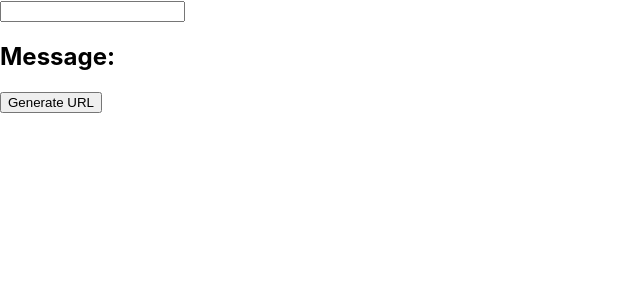
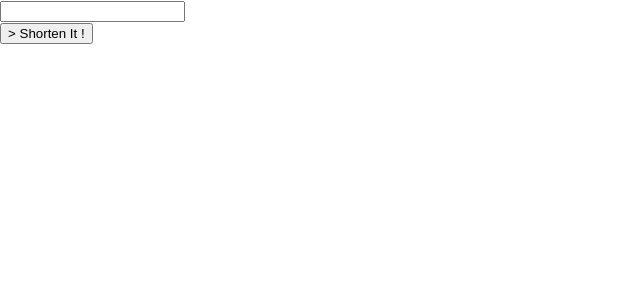
Before and after one commit to TeslaSeven7/url-shortener-v2, a React (Create React App) app: page / in a window 1280 px wide. Shown: the top 300 px of the page, without its empty margins (0-640 px from the left). Built offline with nearby package versions, Linux system fonts and the light colour scheme.

Commit message:
reworked the whole page. api fetch ok,  local storage set and get ok data persistence ok

```diff
--- a/src/App.js
+++ b/src/App.js
@@ -6,9 +6,10 @@ var longUrl;
 var yolo;
 var obj1= {}
 var regex= /((([A-Za-z]{3,9}:(?:\/\/)?)(?:[\-;:&=\+\$,\w]+@)?[A-Za-z0-9\.\-]+|(?:www\.|[\-;:&=\+\$,\w]+@)[A-Za-z0-9\.\-]+)((?:\/[\+~%\/\.\w\-_]*)?\??(?:[\-\+=&;%@\.\w_]*)#?(?:[\.\!\/\\\w]*))?)/
-var regexcomma= "([,])+"
+var regexcomma= "([,])+";
+
+
 export default function App() {
-
   const [message, setMessage] = useState('');
   const [messageTwo, setMessageTwo] = useState('');
   const [titleinput, setTitle] = useState('')
@@ -49,17 +50,12 @@ export default function App() {
         })
         .then((data) => {
           setData(data.result.full_short_link);
+
+        })
+        .finally(() => {
           localtab.push(data.result.full_short_link)
           allocateLocalStorage();
-
-
         })
-        .then(response => {
-          // handle the response
-        })
-
-
-
       }
       else{
         setMessageTwo('This is not a valid URL')
@@ -75,58 +71,31 @@ export default function App() {
     localtab.forEach((c) => {
       if (!uniquelocaltab.includes(c)) {
         uniquelocaltab.push(c);
-        localStorage.setItem("keys", uniquelocaltab);
+        localStorage.setItem("url", uniquelocaltab);
+        //console.log('include C')
+      }
+      else{
+        //console.log('not include C')
+
       }
     });
-    if(localStorage.getItem("keys").search(regexcomma)!= -1){
-      setLocalg(localStorage.getItem("keys").split(","))
-      //yolo = localStorage.getItem("keys").split(",");
+    if(localStorage.getItem("url").search(",")!= -1){
+      setMessageTwo('Here is your new URL')
+      return setLocalg(localStorage.getItem("url").split(","))
+      //console.log(typeof(localg))
+      // console.log(localg)
+
     }
     else{
-      setLocalg(localStorage.getItem("keys"))
-
-      //yolo = localStorage.getItem("keys")
+      setMessageTwo('Here is your new URL')
+      return setLocalg(localStorage.getItem("url"))
+      //console.log("1tem")
     }
     //obj1 = Object.assign({}, yolo);
-    setMessageTwo('Here is your new URL')
 
   }
 
-  //const [isSending, setIsSending] = useState(false);
 
-  // useEffect(() => {
-  //   if(isSending && typeof longUrl  !== "undefined"){
-  //     if (regex.test(titleinput)){
-  //       fetch(longUrl)
-  //       .then(data => {
-  //         if (data.ok) {
-  //           return data.json()
-  //         } else if(data.status === 400) {
-  //           return Promise.reject('error 400')
-  //         } else {
-  //           return Promise.reject('some other error: ' + data.status)
-  //         }
-  //       })
-  //       .then((data) => setData(data.result.full_short_link))
-  //       .then(() => setIsSending(false));
-  //       setMessageTwo('Here is your new URL')
-  //       setIsSending(false);
-  //       localindex++;
-  //     }
-  //     else{
-  //       setMessageTwo('This is not a valid URL')
-  //       setData('')
-  //     }
-
-  //   }
-  //   setIsSending(false);
-
-
-  // }, [isSending]);
-  // console.log(localindex)
-  // let localkey = localstore + localindex
-  // localStorage.setItem(localkey, data);
-  //<h3>{localStorage.getItem(localkey, data)}</h3>
   return (
     <>
     <div>
@@ -138,11 +107,19 @@ export default function App() {
     value={message}
     />
 
-    <h2>Message: {messageTwo}</h2>
+    <h2 onLoad={allocateLocalStorage}>Message: {messageTwo}</h2>
 
     </div>
     <button onClick={buttonCheck}>Generate URL</button>
-        <h2><a href={data} target="_blank">{localg}</a></h2>
-    </>
-    );
-  }
+    {Object.values(localg).map((value, index) => {
+        return (
+          <div key={index}>
+            <h2>{value}</h2>
+          </div>
+        );
+      })}
+
+      <h2><a href={data} target="_blank">{localg}</a></h2>
+      </>
+      );
+    }
--- a/src/Shortr.js
+++ b/src/Shortr.js
@@ -1,29 +1,92 @@
-import {useState} from 'react';
-const Fields = () => {
-    const [message, setMessage] = useState('');
+import { useState, useEffect } from "react";
+import Button from './buttonClick.js';
+import Input from './inputChange.js';
+const apiUrl = "https://api.shrtco.de/v2/shorten?url=";
+var longUrl;
+var shortLink;
+var inputUser;
+var v1;
+var shortLinkArr =[];
+var shortLinkList = [];
+var uniqueLinkArr = [];
+var regex = /(http(s)?:\/\/.)?(www\.)?[-a-zA-Z0-9@:%._\+~#=]{2,256}\.[a-z]{2,6}\b([-a-zA-Z0-9@:%_\+.~#?&//=]*)/;
 
-    const handleChange = event => {
-        setMessage(event.target.value);
+export default function Shortr() {
+    const [urls, setUrls] = useState();
+    const [tabs, setTabs] = useState();
+    //const [userInput, setUserInput ] = useState();
 
+    // Function to collect & check user input
+    const getInputValue = event =>{
+        inputUser = event.target.value;
+        if(regex.test(event.target.value)){
+            longUrl = event.target.value;
+        }
+    }
+
+    // Function to collect data
+    const getApiData =  () => {
+        if(regex.test(inputUser)){
+            const response = fetch(apiUrl + longUrl)
+            .then((response) => {
+                if (response.ok) {
+                    return response.json()
+                }
+                else if(response.status === 400) {
+                    return Promise.reject('error 400')
+                }
+                else {
+                    return Promise.reject('some other error: ' + response.status)
+                }
+            })
+            .then((response) => {
+                setUrls(response.result.full_short_link);
+                shortLink = response.result.full_short_link;
+            })
+            .finally(() => {
+                setTabs(shortLink)
+                setLocalStor(shortLink)
+            });
+        }
     };
 
+    useState(() => {
+        if(localStorage.getItem("url") != null){
+            shortLinkList = localStorage.getItem("url").split(",");
+        }
+    }, []);
+
+    //function to add and retrieve to localstorage
+    const setLocalStor = (shrtlink) =>{
+        if(localStorage.getItem("url") != null){
+            v1 = localStorage.getItem("url") + ',' + shrtlink;
+        }
+        else{
+            v1 = shrtlink;
+        }
+        shortLinkArr = v1.split(',');
+        for(let i of shortLinkArr) {
+            if(uniqueLinkArr.indexOf(i) === -1) {
+                uniqueLinkArr.push(i);
+            }
+        }
+        localStorage.setItem("url", uniqueLinkArr);
+        shortLinkList = localStorage.getItem("url").split(",");
+    }
+
+
     return (
-        <>
+        <div>
+        <Input onChange={getInputValue}/>
+        <Button onClick={getApiData} title="> Shorten It !" />
 
-        <div>
-        <input
-        type="text"
-        id="message"
-        name="message"
-        onChange={handleChange}
-        value={message}
-        />
-
-        <h2>Message: {message}</h2>
-
-        </div>
-        </>
-        );
-    };
-
-    export default Fields;
+        {shortLinkList &&
+            shortLinkList.map((shortLinkLists => (
+                <div>
+                <a href={shortLinkLists} target='_blank' rel="noopener">{shortLinkLists}</a>
+                </div>
+                )))
+            }
+            </div>
+            );
+        }
--- /dev/null
+++ b/src/buttonClick.js
@@ -0,0 +1,9 @@
+import React from "react";
+
+const ButtonClick = ({ onClick, title }) => (
+  <div>
+    <button onClick={onClick}>{title}</button>
+  </div>
+)
+
+export default ButtonClick;
--- a/src/index.js
+++ b/src/index.js
@@ -2,12 +2,13 @@ import React from 'react';
 import ReactDOM from 'react-dom/client';
 import './index.css';
 import App from './App';
+import Shortr from './Shortr';
 import reportWebVitals from './reportWebVitals';
 
 const root = ReactDOM.createRoot(document.getElementById('root'));
 root.render(
   <React.StrictMode>
-    <App/>
+    <Shortr />
 
   </React.StrictMode>
 );
--- /dev/null
+++ b/src/inputChange.js
@@ -0,0 +1,14 @@
+import React from "react";
+
+const inputChange = ({ onChange }) => (
+  <div>
+     <input
+    type="text"
+    id="message"
+    name="message"
+    onChange={onChange}
+    />
+  </div>
+)
+
+export default inputChange;
```
